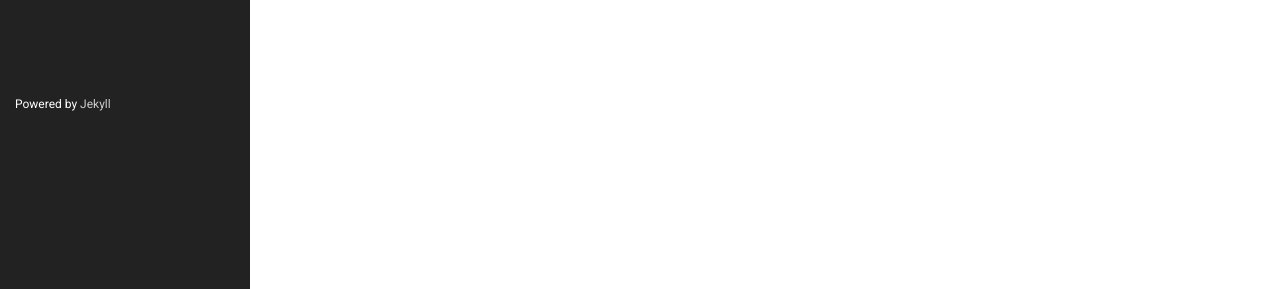
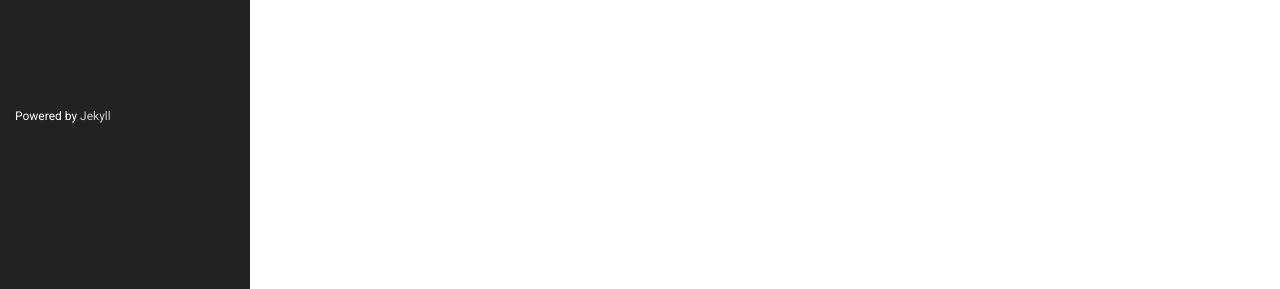
Before and after one commit to tudouchuixue/tudouchuixue.github.io, a Jekyll site: the page built from index.md, in a window 1280 px wide. Shown: the part 450-739 px from the top of the page. Built offline with Jekyll 4.4.1, drawn with Linux system fonts in a browser that asks for light colours.

Commit message:
Basic Final

```diff
--- a/_config.yml
+++ b/_config.yml
@@ -36,6 +36,7 @@ plugins:
   - jekyll-feed
 category_dir: category/
 tag_dir: tag/
+markdown: kramdown
 
 # Exclude from processing.
 # The following items will not be processed, by default.
--- a/public/css/style.css
+++ b/public/css/style.css
@@ -228,7 +228,7 @@ blockquote {
 }
 
 p {
-  margin-top: 0;
+  margin-top: 1;
   margin-bottom: 0;
 }
 
```
